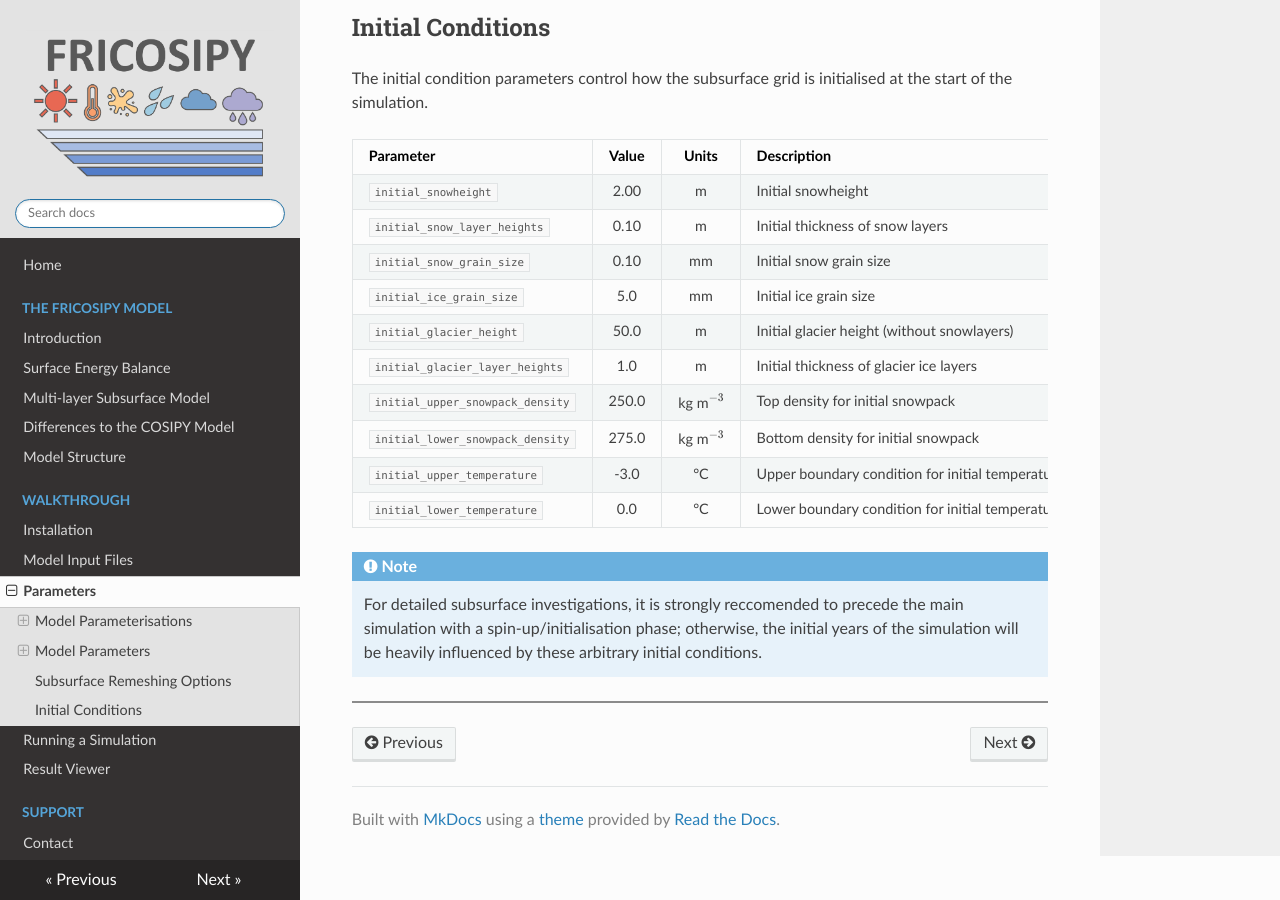
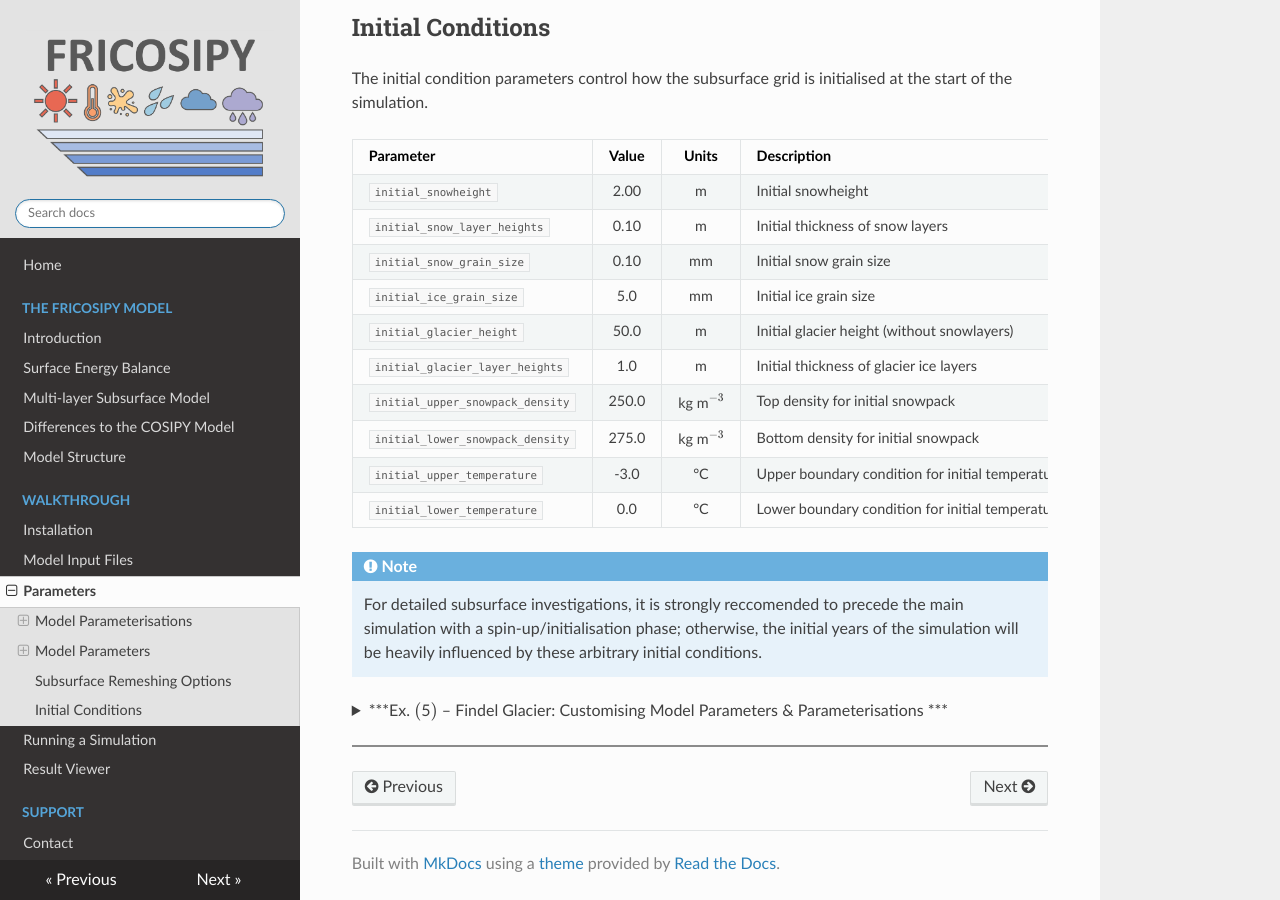
Before and after one commit to MarcusGastaldello/FRICOSIPY, an MkDocs documentation site: the page built from docs/parameters.md, in a window 1280 px wide and 900 px high, scrolled down 3846 px. Built offline with MkDocs 1.6.1, drawn with Linux system fonts in a browser that asks for light colours.

Commit message:
Add example for customizing model parameters
Added example section for Findel Glacier model parameters.

```diff
--- a/docs/parameters.md
+++ b/docs/parameters.md
@@ -154,4 +154,12 @@
 !!! note
     For detailed subsurface investigations, it is strongly reccomended to precede the main simulation with a spin-up/initialisation phase; otherwise, the initial years of the simulation will be heavily influenced by these arbitrary initial conditions.
 
+??? "***Ex. $($5$)$ – Findel Glacier: Customising Model Parameters & Parameterisations ***"
+
+    <br>
+    !!! example
+
+        For this *Findel Glacier* example, it is sufficient for demonstration purposes to simply retain all the current parameter & parameterisation settings at their default values.
+
+
 <hr style="height:2px; background-color:#8b8b8b; border:none;" />
```
